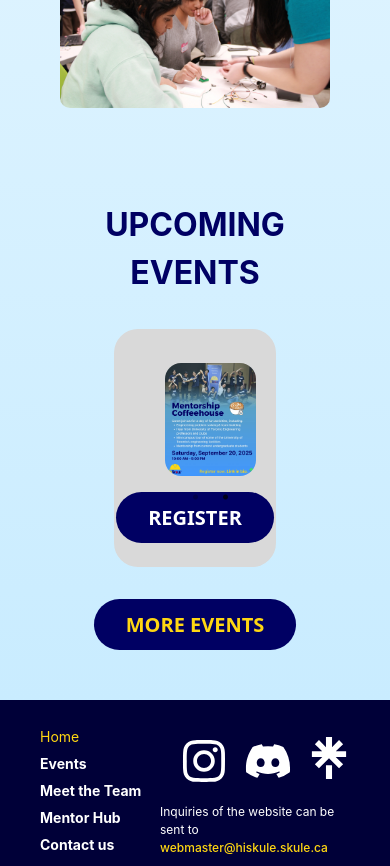
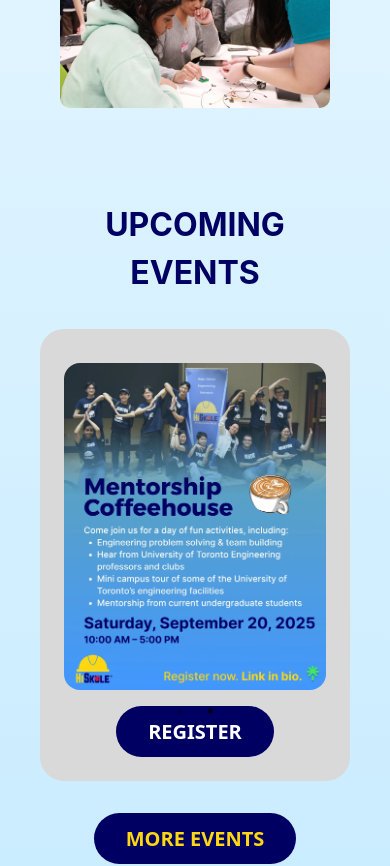
Before and after one commit to hiskule/website, a React (Vite) app: page / in a window 390 px wide. Shown: the part 1660-2526 px from the top of the page. Built offline with nearby package versions, Linux system fonts and the light colour scheme.

Commit message:
rebuild with added mobile view of home page event card

```diff
--- a/src/components/home_page/eventCard/eventCard.style.ts
+++ b/src/components/home_page/eventCard/eventCard.style.ts
@@ -6,6 +6,10 @@
   display: flex;
   flex-direction: column;
   align-items: center;
+
+  @media (max-width: 760px) {
+    padding: 50px 40px;
+  }
 `;
 
 export const HeadingWrapper = styled.div`
@@ -49,11 +53,20 @@
   flex-direction: column;
   align-items: center;
 
+  @media (max-width: 760px) {
+    width: 100%;
+  }
+
 `;
 
 export const Card = styled.div`
   width: 80%;
-  padding-right: 8%
+  padding-right: 8%;
+
+  @media (max-width: 760px) {
+    width: 100%;
+    padding-right: 15%;
+  }
 
 `;
 
```
Also changed, not shown: 2 other files (tests, documents, lock files or other folders).
